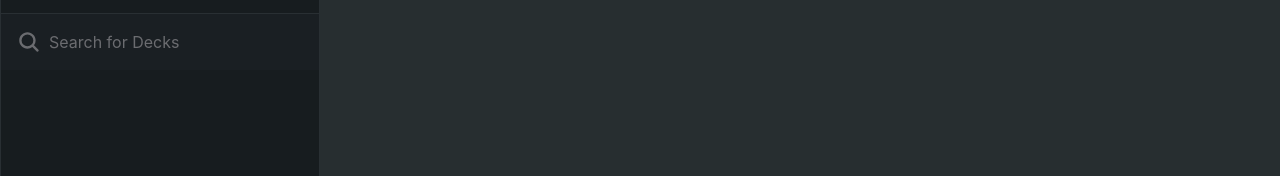
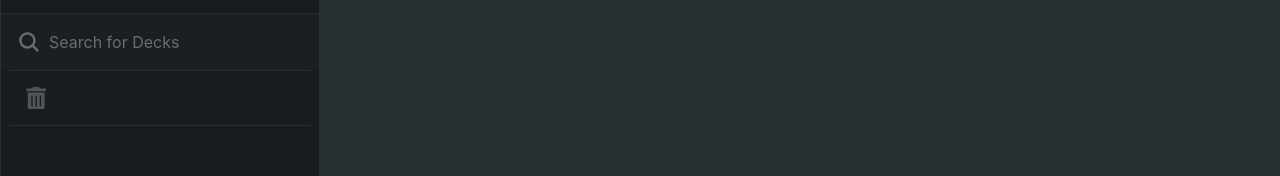
Before and after one commit to joao-miguel8/SuperNotes, a React (Vite) app: page /flashcards in a window 1280 px wide. Shown: the part 128-304 px from the top of the page. Built offline with nearby package versions, Linux system fonts and the light colour scheme.

Commit message:
- Add handleDeleteSelectedDecks function and mark and styling for delete btn
- Add selectedDecksToDelete state array

```diff
--- a/src/pages/flashcards/components/preview/PreviewContainer.tsx
+++ b/src/pages/flashcards/components/preview/PreviewContainer.tsx
@@ -1,7 +1,9 @@
 // 3rd party
-import { useState } from "react";
+import { ChangeEvent, useState } from "react";
 import classNames from "classnames";
 import { IoArrowBackOutline } from "react-icons/io5";
+import { FaTrashAlt } from "react-icons/fa";
+
 // hooks
 import { useDeckStore } from "@/services/zustand/useDeckStore";
 import { useCreateFlashcard } from "@/pages/flashcards/components/flashcard/hooks/useCreateFlashCard";
@@ -33,6 +35,8 @@ function PreviewContainer({
 }) {
 	// states
 	const [searchQuery, setSearchQuery] = useState("");
+	const [selectedDecksToDelete, setSelectedDecksToDelete] = useState<DeckType[]>([]);
+
 	// store
 	const decks = useDeckStore(state => state.decks);
 	const createFlashCard = useCreateFlashcard();
@@ -55,7 +59,20 @@ function PreviewContainer({
 			setCurrentFlashCardID(null);
 		}
 	}
-	console.log(currentDeck);
+
+	const handleDeleteSelectedDecks = (e: Event, deck: DeckType) => {
+		setSelectedDecksToDelete((prevDecks: DeckType[]) => {
+			if (e.target.checked) {
+				return [...prevDecks, deck];
+			} else {
+				// Remove deck from arr
+				return prevDecks.filter(flashCardDeck => flashCardDeck !== deck);
+			}
+		});
+	};
+
+	console.log(selectedDecksToDelete);
+
 	return (
 		<>
 			<div className="pb-6 w-[20rem] shrink-0 border-[1.6px] border-[#292F33] bg-[#171C1F]">
@@ -74,11 +91,18 @@ function PreviewContainer({
 					</div>
 					{/* Search bar */}
 					{!currentDeckID ? <PreviewSearchBar searchQuery={searchQuery} setSearchQuery={setSearchQuery} placeHolder={"Search for Decks"} /> : <PreviewSearchBar searchQuery={searchQuery} setSearchQuery={setSearchQuery} placeHolder={"Search for Flashcard"} />}
+					{/* delete selected decks */}
+					<div className="mx-2 p-4 flex items-center border-y border-[#292F33] ">
+						<button disabled={selectedDecksToDelete.length > 0} className={classNames("flex items-center gap-2", selectedDecksToDelete.length <= 0 && "cursor-not-allowed")}>
+							<FaTrashAlt size={"1.4rem"} className={classNames("duration-300", selectedDecksToDelete.length > 0 ? "fill-white hover:fill-red-400" : "fill-white opacity-25 disable")} />
+						</button>
+						{/* </div> */}
+					</div>
 				</div>
 				{/* decks & flashcards list */}
 				<div className="pt-4 pb-40 h-full overflow-y-auto overscroll-contain scrollbar-none">
 					{!currentDeckID ? (
-						<PreviewDeckList decks={querySearchDeckList} currentDeck={currentDeck ?? null} selectAndDeselectChosenDeck={selectAndDeselectChosenDeck} />
+						<PreviewDeckList decks={querySearchDeckList} currentDeck={currentDeck ?? null} selectAndDeselectChosenDeck={selectAndDeselectChosenDeck} handleDeleteSelectedDecks={handleDeleteSelectedDecks} />
 					) : (
 						<PreviewFlashCardsList handleSelectAndDeselectChosenFlashCard={handleSelectAndDeselectChosenFlashCard} currentFlashCard={chosenFlashcard} chosenDeck={queryFlashCardsList} />
 					)}
--- a/src/pages/flashcards/components/preview/PreviewDeckList.tsx
+++ b/src/pages/flashcards/components/preview/PreviewDeckList.tsx
@@ -1,12 +1,12 @@
 import { DeckType } from "@/types/DeckType";
 import DeckPreviewTile from "@/pages/flashcards/components/deck/DeckPreviewTile";
 
-function PreviewDeckList({ decks, currentDeck, selectAndDeselectChosenDeck }: { decks: DeckType[]; currentDeck: DeckType | null; selectAndDeselectChosenDeck: (deckID: string) => void }) {
+function PreviewDeckList({ decks, currentDeck, selectAndDeselectChosenDeck, handleDeleteSelectedDecks }: { decks: DeckType[]; currentDeck: DeckType | null; selectAndDeselectChosenDeck: (deckID: string) => void; handleDeleteSelectedDecks: (e: Event, deck: DeckType) => void }) {
 	return (
 		<ul className="mt-4 mx-4 flex flex-col gap-2">
-			{decks?.map((deck, index) => {
+			{decks?.map(deck => {
 				return (
-					<li key={deck.id}>
+					<li onClick={e => handleDeleteSelectedDecks(e, deck)} key={deck.id}>
 						<DeckPreviewTile selectAndDeselectChosenDeck={() => selectAndDeselectChosenDeck(deck.id)} deckPreviewData={deck} chosenDeck={currentDeck} />
 					</li>
 				);
```
